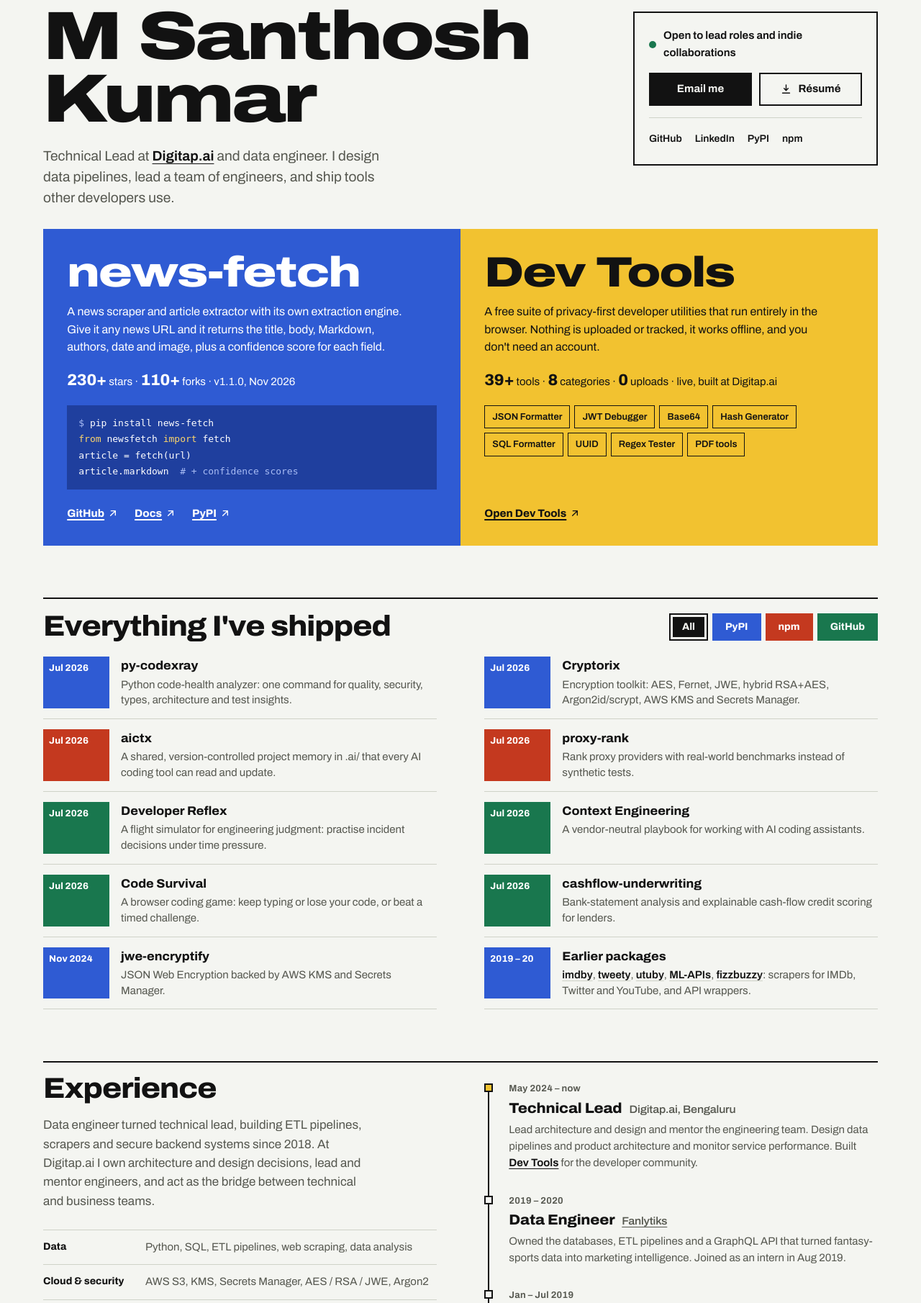
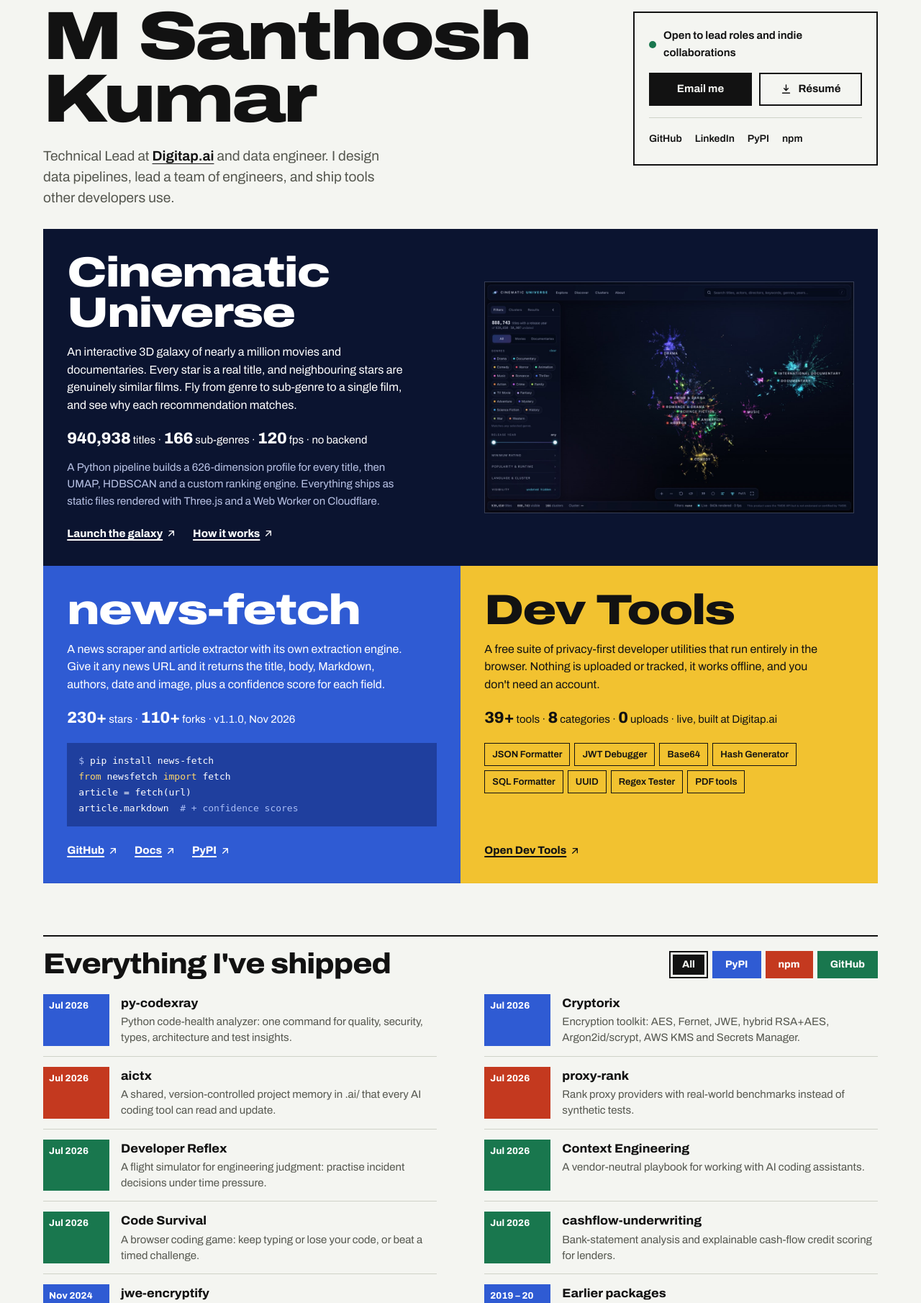
Before and after one commit to santhoshse7en/cv, a PHP site: page / in a window 1280 px wide. Shown: the part 103-1913 px from the top of the page at 72% size. Run offline with PHP 8.4, Linux system fonts and the light colour scheme.

Commit message:
Feature Cinematic Universe as the lead project
Co-Authored-By: Claude Opus 5.5 <noreply@anthropic.com>

```diff
--- a/css/style.css
+++ b/css/style.css
@@ -31,6 +31,9 @@
 	--on-python: #ffffff;
 	--on-product: #121212;
 	--product-deep: #d9a514;
+	--cosmos: #0b1430;
+	--cosmos-deep: #060b1d;
+	--on-cosmos-2: #b9c3e6;
 
 	--font: "Archivo", "Helvetica Neue", Arial, sans-serif;
 	--mono: ui-monospace, "SF Mono", Menlo, Consolas, monospace;
@@ -213,6 +216,7 @@ h1, h2, h3 { text-wrap: balance; }
 	min-width: 0;
 }
 .keynote--python { --field: var(--python); background: linear-gradient(var(--field), var(--field)) left / 100% 100% no-repeat var(--python-deep); color: var(--on-python); }
+.keynote--cosmos { --field: var(--cosmos); background: linear-gradient(var(--field), var(--field)) left / 100% 100% no-repeat var(--cosmos-deep); color: #fff; }
 .keynote--product { --field: var(--product); background: linear-gradient(var(--field), var(--field)) left / 100% 100% no-repeat var(--product-deep); color: var(--on-product); }
 
 .keynote h2 {
@@ -239,6 +243,21 @@ h1, h2, h3 { text-wrap: balance; }
 .keynote-code .k { color: #ffd76a; }
 .keynote-code .c { color: #a9bdf5; }
 
+/* Lead keynote: spans the row; the screenshot starts on the shared second-column line */
+.keynote--cosmos {
+	grid-column: 1 / -1;
+	display: grid;
+	grid-template-columns: minmax(0, 1fr) minmax(0, 1fr);
+	column-gap: calc(var(--kpad) * 2);
+	align-items: center;
+}
+.keynote-body { display: flex; flex-direction: column; min-width: 0; }
+.keynote--cosmos .keynote-links { margin-top: 0; }
+.keynote-stack { margin-top: 12px; max-width: 54ch; font-size: 0.9375rem; line-height: 1.55; color: var(--on-cosmos-2); }
+.keynote-shot { display: block; border: 1px solid rgba(255, 255, 255, 0.18); }
+.keynote-shot img { display: block; width: 100%; height: auto; }
+.keynote--cosmos :focus-visible { outline-color: #fff; }
+
 .keynote-tools { display: flex; flex-wrap: wrap; gap: 6px; margin-top: 18px; }
 .keynote-tools li { padding: 5px 10px; border: 1px solid var(--on-product); font-size: 0.8125rem; font-weight: 600; }
 
@@ -255,7 +274,8 @@ h1, h2, h3 { text-wrap: balance; }
 
 @media (prefers-reduced-motion: no-preference) {
 	.keynote { animation: band-in 1.1s var(--ease) both; }
-	.keynote--product { animation-delay: .15s; }
+	.keynote--python { animation-delay: .12s; }
+	.keynote--product { animation-delay: .24s; }
 	@keyframes band-in {
 		from { background-size: 0% 100%; }
 		to { background-size: 100% 100%; }
@@ -428,6 +448,7 @@ h1, h2, h3 { text-wrap: balance; }
 	.title-block { grid-template-columns: 1fr; gap: 28px; align-items: start; }
 	.registration { max-width: 520px; }
 	.keynotes { grid-template-columns: 1fr; }
+	.keynote--cosmos { grid-template-columns: 1fr; row-gap: 22px; }
 	.sessions { grid-template-columns: 1fr; }
 	.experience { grid-template-columns: 1fr; }
 }
--- a/index.html
+++ b/index.html
@@ -5,13 +5,13 @@
 	<meta charset="utf-8">
 	<title>M Santhosh Kumar — Technical Lead &amp; Data Engineer</title>
 	<meta name="viewport" content="width=device-width, initial-scale=1">
-	<meta name="description" content="M Santhosh Kumar — Technical Lead at Digitap.ai and data engineer. Author of news-fetch (230+ stars) and Dev Tools, with 11 open-source packages on PyPI and npm.">
+	<meta name="description" content="M Santhosh Kumar — Technical Lead at Digitap.ai and data engineer. Built Cinematic Universe (a 3D galaxy of 940,000 films), news-fetch (230+ stars) and Dev Tools, plus 11 open-source packages.">
 	<meta name="theme-color" content="#f4f5f1" media="(prefers-color-scheme: light)">
 	<meta name="theme-color" content="#111214" media="(prefers-color-scheme: dark)">
 
 	<meta property="og:type" content="website">
 	<meta property="og:title" content="M Santhosh Kumar — Technical Lead & Data Engineer">
-	<meta property="og:description" content="Author of news-fetch and Dev Tools. Technical Lead at Digitap.ai, 11 open-source packages on PyPI and npm.">
+	<meta property="og:description" content="Built Cinematic Universe, news-fetch and Dev Tools. Technical Lead at Digitap.ai, 11 open-source packages on PyPI and npm.">
 	<meta property="og:url" content="https://santhoshse7en.github.io/cv/">
 	<link rel="canonical" href="https://santhoshse7en.github.io/cv/">
 
@@ -19,7 +19,7 @@
 
 	<link rel="preload" href="fonts/archivo-latin-var.woff2" as="font" type="font/woff2" crossorigin>
 
-	<link rel="stylesheet" href="css/style.css?v=2026-11-15m">
+	<link rel="stylesheet" href="css/style.css?v=2026-11-20a">
 
 	<script>
 		try { var t = localStorage.getItem("theme"); if (t) document.documentElement.setAttribute("data-theme", t); } catch (e) {}
@@ -98,6 +98,22 @@
 		</section>
 
 		<section class="keynotes wrap" aria-label="Featured work">
+			<article class="keynote keynote--cosmos">
+				<div class="keynote-body">
+					<h2><a href="https://cinematic-universe.com/" target="_blank" rel="noopener">Cinematic Universe</a></h2>
+					<p class="keynote-lede">An interactive 3D galaxy of nearly a million movies and documentaries. Every star is a real title, and neighbouring stars are genuinely similar films. Fly from genre to sub-genre to a single film, and see why each recommendation matches.</p>
+					<p class="keynote-proof tnum"><strong>940,938</strong> titles <span aria-hidden="true">·</span> <strong>166</strong> sub-genres <span aria-hidden="true">·</span> <strong>120</strong> fps <span aria-hidden="true">·</span> no backend</p>
+					<p class="keynote-stack">A Python pipeline builds a 626-dimension profile for every title, then UMAP, HDBSCAN and a custom ranking engine. Everything ships as static files rendered with Three.js and a Web Worker on Cloudflare.</p>
+					<p class="keynote-links">
+						<a href="https://cinematic-universe.com/" target="_blank" rel="noopener">Launch the galaxy <svg><use href="#i-arrow"/></svg></a>
+						<a href="https://cinematic-universe.com/how-it-works.html" target="_blank" rel="noopener">How it works <svg><use href="#i-arrow"/></svg></a>
+					</p>
+				</div>
+				<a class="keynote-shot" href="https://cinematic-universe.com/" target="_blank" rel="noopener" tabindex="-1" aria-hidden="true">
+					<img src="images/cinematic-universe.jpg" width="1200" height="750" alt="" loading="eager" decoding="async">
+				</a>
+			</article>
+
 			<article class="keynote keynote--python">
 				<h2><a href="https://github.com/santhoshse7en/news-fetch" target="_blank" rel="noopener">news-fetch</a></h2>
 				<p class="keynote-lede">A news scraper and article extractor with its own extraction engine. Give it any news URL and it returns the title, body, Markdown, authors, date and image, plus a confidence score for each field.</p>
@@ -222,7 +238,7 @@ article.markdown  <span class="c"># + confidence scores</span></code></pre>
 	</main>
 
 	<div class="toast" id="toast" role="status" aria-live="polite"></div>
-	<script src="js/main.js?v=2026-11-15m"></script>
+	<script src="js/main.js?v=2026-11-20a"></script>
 </body>
 
 </html>
```
Also changed, not shown: DESIGN.md (+6 -0 lines), PRODUCT.md (+1 -1 lines), images/cinematic-universe.jpg (added).
